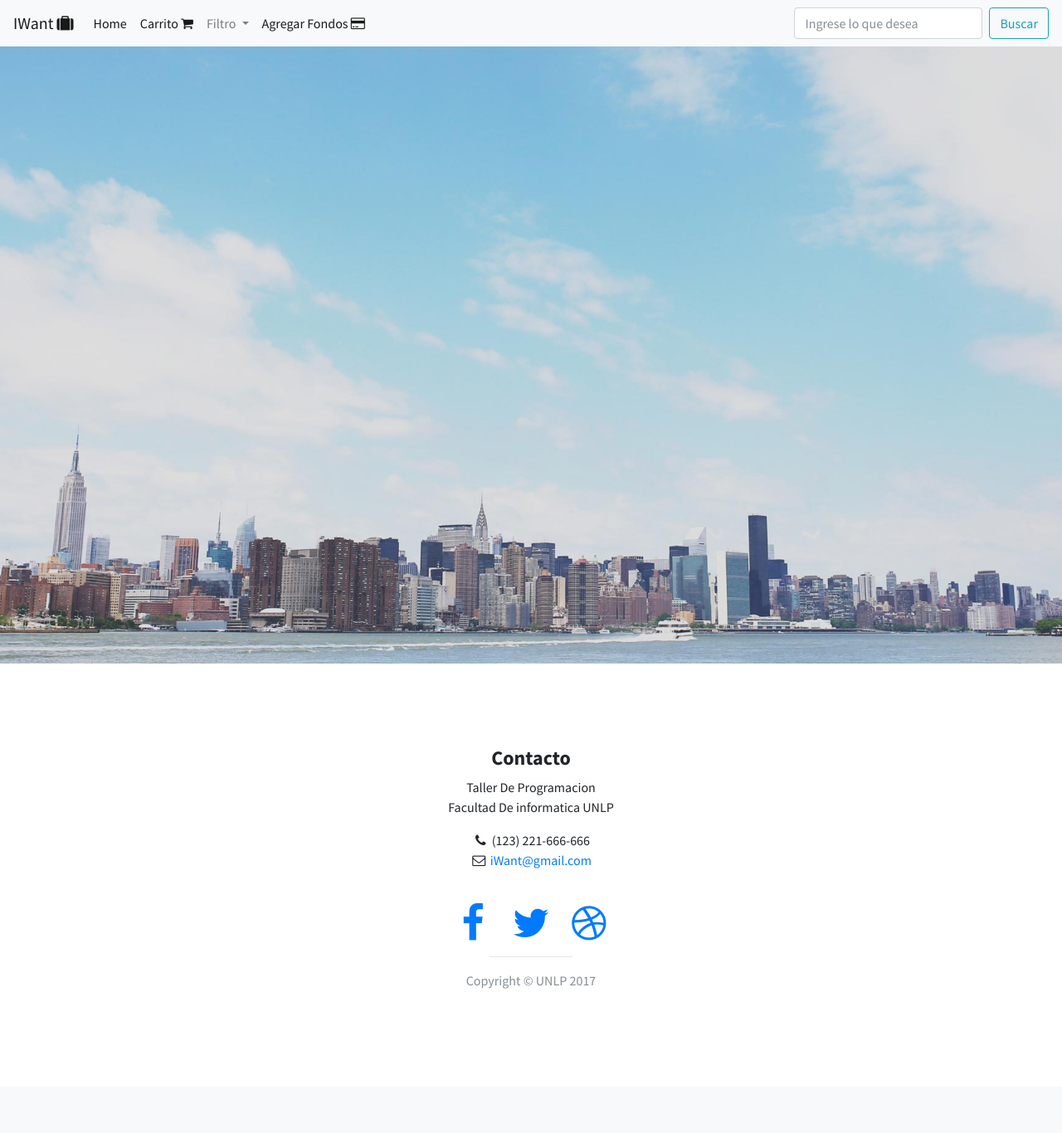
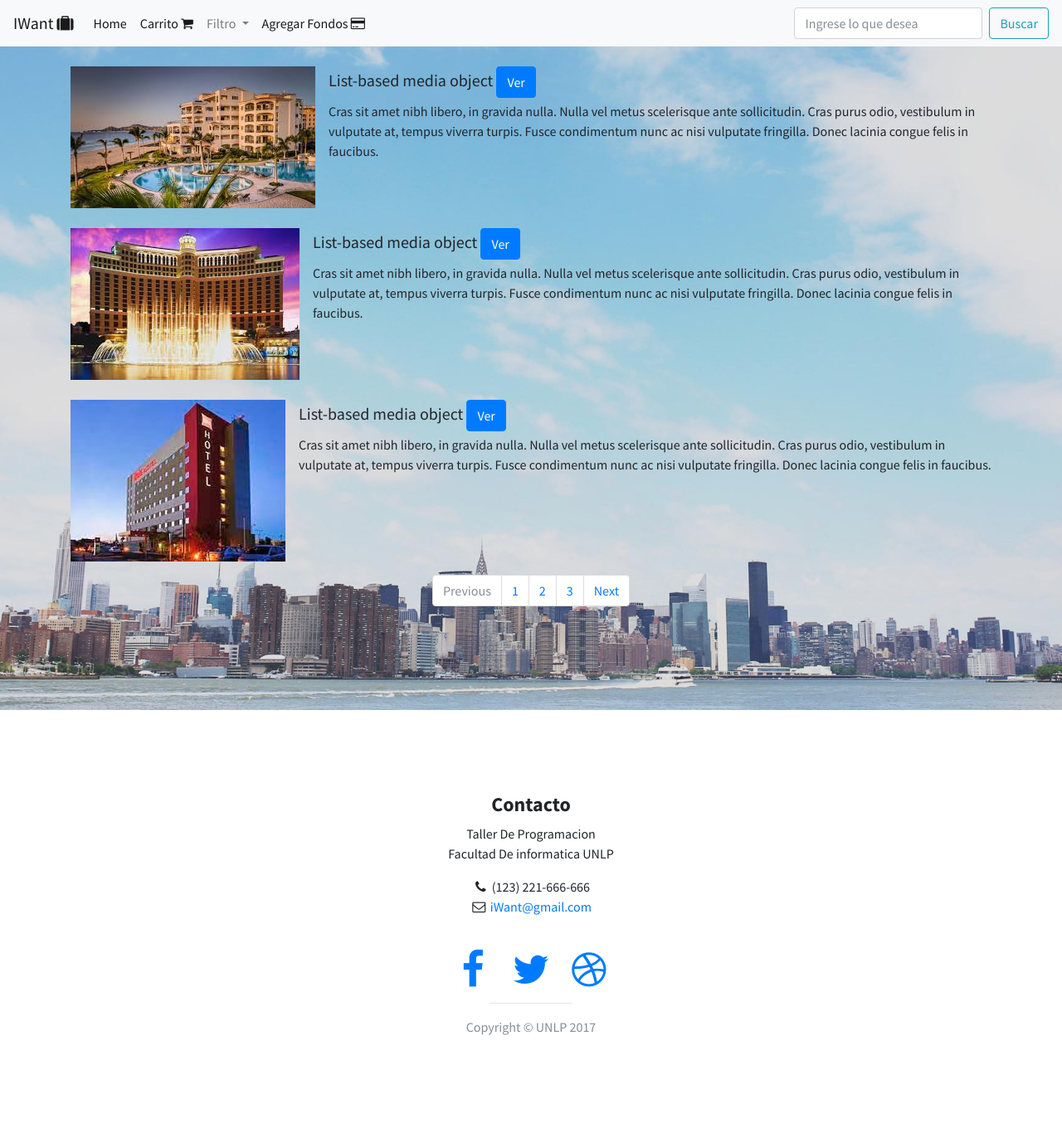
Before and after one commit to cienpro/tallerProgramacionRequerimienteos, a PHP site: template templates/backend.html.twig in a window 1280 px wide. Shown: the whole page at 83% size. Before the commit the page ends 1192 px from the top, so only its background shows below. Run offline with PHP 8.4, Linux system fonts and the light colour scheme; the template is opened without the code that fills it, so the values that code supplies are empty; some libraries are stand-ins or nearby versions.

Commit message:
osea hello

```diff
--- a/scripts.js
+++ b/scripts.js
@@ -30,7 +30,7 @@ $(document).ready(function(){
 						$('#user').focus();
 						return false;
 					}else if(valor == 'inicio'){
-						document.location.href = 'index.php?action=backend';
+						document.location.href = 'index.php?action=showBackend';
 					}
 				}
 			});
--- a/templates/backend.html.twig
+++ b/templates/backend.html.twig
@@ -25,9 +25,6 @@
 
   <body>
 
-    <!-- Header -->
-
-    <header class="header" id="top">
       <!-- Navigation -->
     <!-- <a href="index.php?action=showLogin"><button type="button" class="btn btn-dark" style="position:fixed">
       Iniciar Sesión
@@ -68,7 +65,54 @@
     </form>
   </div>
 </nav>
+  <header class="header" id="top">
+    <br>
+<!-- <section id="services" class="services bg-primary text-white"> -->
+  <div class="container">
+    <ul class="list-unstyled">
+  <li class="media">
+    <img class="mr-3" class="figure-img img-fluid rounded" src="./img/hotel1.jpg" alt="Generic placeholder image">
+    <div class="media-body">
+      <h5 class="mt-0 mb-1">List-based media object <button type="button" class="btn btn-primary">Ver</button></h5>
+      Cras sit amet nibh libero, in gravida nulla. Nulla vel metus scelerisque ante sollicitudin. Cras purus odio, vestibulum in vulputate at, tempus viverra turpis. Fusce condimentum nunc ac nisi vulputate fringilla. Donec lacinia congue felis in faucibus.
+    </div>
+  </li>
+  <li class="media my-4">
+    <img class="mr-3" class="figure-img img-fluid rounded" src="./img/hotel2.jpeg" alt="Generic placeholder image">
+    <div class="media-body">
+      <h5 class="mt-0 mb-1">List-based media object <button type="button" class="btn btn-primary">Ver</button></h5>
+      Cras sit amet nibh libero, in gravida nulla. Nulla vel metus scelerisque ante sollicitudin. Cras purus odio, vestibulum in vulputate at, tempus viverra turpis. Fusce condimentum nunc ac nisi vulputate fringilla. Donec lacinia congue felis in faucibus.
+    </div>
+  </li>
+  <li class="media">
+    <img class="mr-3" class="figure-img img-fluid rounded" src="./img/hotel3.jpeg" alt="Generic placeholder image">
+    <div class="media-body">
+      <h5 class="mt-0 mb-1">List-based media object <button type="button" class="btn btn-primary">Ver</button></h5>
+      Cras sit amet nibh libero, in gravida nulla. Nulla vel metus scelerisque ante sollicitudin. Cras purus odio, vestibulum in vulputate at, tempus viverra turpis. Fusce condimentum nunc ac nisi vulputate fringilla. Donec lacinia congue felis in faucibus.
+    </div>
+  </li>
+</ul>
+<nav aria-label="Page navigation example">
+  <ul class="pagination justify-content-center">
+    <li class="page-item disabled">
+      <a class="page-link" href="#" tabindex="-1">Previous</a>
+    </li>
+    <li class="page-item"><a class="page-link" href="#">1</a></li>
+    <li class="page-item"><a class="page-link" href="#">2</a></li>
+    <li class="page-item"><a class="page-link" href="#">3</a></li>
+    <li class="page-item">
+      <a class="page-link" href="#">Next</a>
+    </li>
+  </ul>
+</nav>
+
+
+
+
+  </div>
     </header>
+  <!-- /.container -->
+<!-- </section> -->
 
     <!-- Footer -->
     <footer>
```
Also changed, not shown: img/hotel1.jpg (added), img/hotel2.jpeg (added), img/hotel3.jpeg (added).
